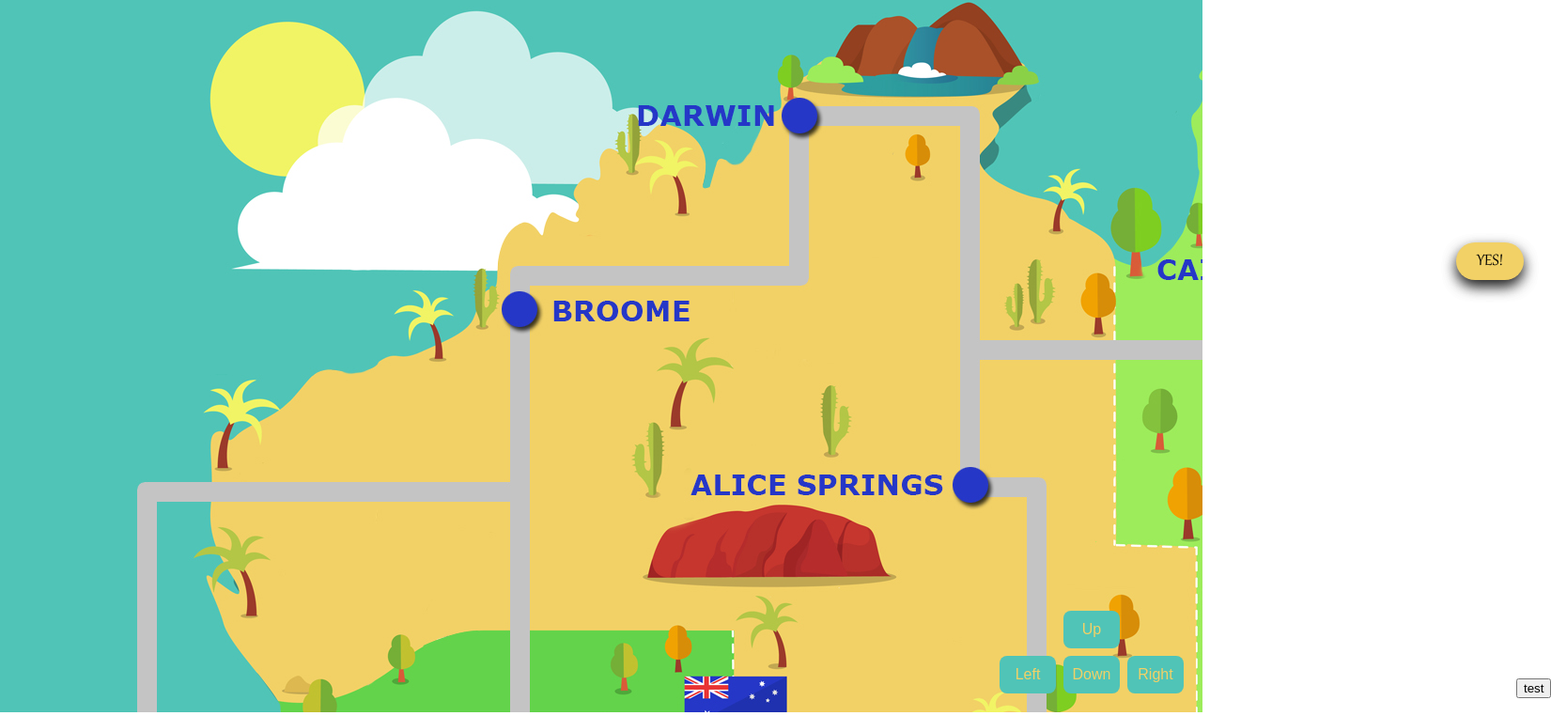
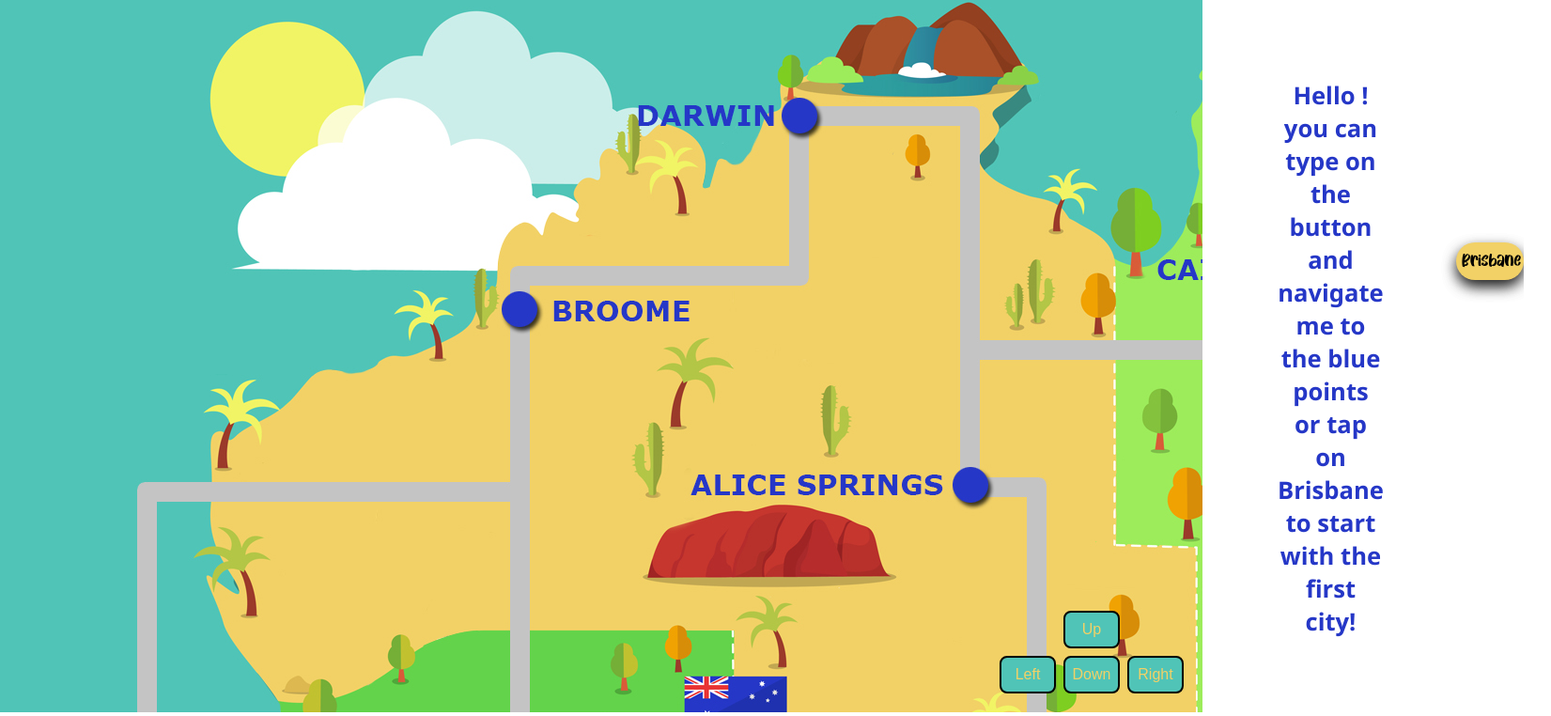
Before and after one commit to mewiemers/meet-albert, a Next.js app: page /introduce in a window 1280 px wide. Shown: the part 42-804 px from the top of the page at 94% size, 1651 px wide, since content can reach past the window. Built offline with nearby package versions, Linux system fonts and the light colour scheme.

Commit message:
💄 ✨ add localstorage and changed some CSS
- delete unused imports
- add loclastorage and hook to input field
- changed CSS style in canvas

```diff
--- a/components/button/Button.module.css
+++ b/components/button/Button.module.css
@@ -3,7 +3,7 @@
   font-size: 1.25rem;
   background-color: var(--button-color);
   border: none;
-  font-family: "Gabriola", sans-serif;
+  font-family: "AlmondCream", sans-serif;
   width: 7rem;
   height: 2rem;
   box-shadow: 0.01px 7px 16px -2px rgba(0, 0, 0, 0.69),
--- a/components/canvas/Canvas.module.css
+++ b/components/canvas/Canvas.module.css
@@ -15,6 +15,18 @@
   top: 764px;
   left: 1614px;
   position: absolute;
+  right: 20px;
+}
+.text {
+  z-index: 2;
+  position: absolute;
+  top: 100px;
+  left: 1360px;
+  text-align: center;
+  font-size: 1.6rem;
+  font-family: "Segoe UI", Tahoma, Geneva, Verdana, sans-serif;
+  color: #2537c7;
+  font-weight: bold;
 }
 .btn {
   display: grid;
@@ -34,10 +46,9 @@
   height: 40px;
   background: var(--main-background-color);
   color: var(--button-color);
-  border: none;
   border-radius: 8px;
-  outline: none;
   transition: 0.3s ease all;
+  border: double 2px black;
 }
 .btn button:hover {
   background: var(--main-background-color);
--- a/components/canvas/Canvas.tsx
+++ b/components/canvas/Canvas.tsx
@@ -29,10 +29,15 @@ function Canvas() {
     context.drawImage(albertRef.current, x, y);
   }, [x, y]);
 
+  const name = localStorage.getItem("name");
+
   return (
     <div className={styles.containerMap}>
       <main className={styles.main}>
-        <input className={styles.input} type="button" value="test" />
+        <p className={styles.text}>
+          Hello {name}! you can type on the button and navigate me to the blue
+          points or tap on Brisbane to start with the first city!
+        </p>
 
         <canvas
           className={styles.backgroundCanvas}
--- a/components/input/Input.module.css
+++ b/components/input/Input.module.css
@@ -6,5 +6,5 @@
   border: none;
   text-align: center;
   font-size: 1.8rem;
-  font-family: "Gabriola", sans-serif;
+  font-family: "AlmondCream", sans-serif;
 }
--- a/components/speechbubble/Speechbubble.module.css
+++ b/components/speechbubble/Speechbubble.module.css
@@ -3,7 +3,8 @@
   height: 15rem;
   background-color: var(--main-background-color);
   border-radius: 2rem;
-  position: relative;
+  position: absolute;
+  z-index: "3";
 }
 .bubble::after {
   content: "";
--- a/components/speechbubble/Speechbubble.tsx
+++ b/components/speechbubble/Speechbubble.tsx
@@ -3,7 +3,7 @@ import styles from "./Speechbubble.module.css";
 export default function Speechbubble() {
   return (
     <>
-      <div className={styles.bubble}>
+      <div className={styles.bubble} z-index="2">
         <p className={styles.text}>
           Hello (Name)! Nice to meet you! I am Albert and I love to travel!
           Would you like to come along with me through Australia?
--- a/pages/introduce.tsx
+++ b/pages/introduce.tsx
@@ -5,7 +5,8 @@ import Canvas from "../components/canvas/Canvas";
 function Introduce() {
   return (
     <>
-      <Button label="YES!" link={"/citypage/"} primary />
+      <Button label="Brisbane" link={"/citypage/"} primary />
+
       <Canvas />
     </>
   );
```
Also changed, not shown: components/input/Input .tsx (+4 -4 lines), hook/hook.tsx (added, +31 -0 lines).
